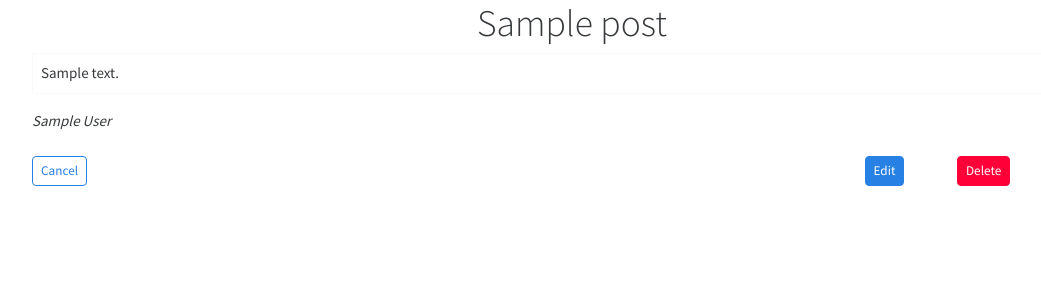
After one commit to mackcooper1408/flask-blogly, a Flask app: page /posts/1 in a window 1280 px wide. The commit adds this page. Shown: the top 300 px of the page, without its empty margins (68-1109 px from the left). Run offline with Flask 2, Linux system fonts and the light colour scheme; tables that the repository leaves empty hold one stand-in row (values such as "Sample post"); some libraries are stand-ins or nearby versions.

Commit message:
updated routing and templates to complete Part Two

```diff
--- a/app.py
+++ b/app.py
@@ -101,7 +101,36 @@ def process_post_form(user_id):
     return redirect(f"/users/{user_id}")
 
 
-# @app.route("/posts/<int:post_id>")
-# @app.route("/posts/<int:post_id>/edit")
-# @app.route("/posts/<int:post_id>/edit", methods=["POST"])
-# @app.route("/posts/<int:post_id>/delete", methods=["POST"])
+@app.route("/posts/<int:post_id>")
+def show_post_details(post_id):
+
+    post = Post.query.get_or_404(post_id)
+
+    return render_template("post_detail.html", post=post)
+
+@app.route("/posts/<int:post_id>/edit")
+def show_edit_post(post_id):
+
+    post = Post.query.get_or_404(post_id)
+
+    return render_template("post_edit.html", post=post)
+
+@app.route("/posts/<int:post_id>/edit", methods=["POST"])
+def process_edit_post_form(post_id):
+
+    post = Post.query.get_or_404(post_id)
+
+    title = request.form['title']
+    content = request.form['content']
+
+    post.edit_post(title, content)
+
+    return redirect(f"/posts/{post_id}")
+
+@app.route("/posts/<int:post_id>/delete", methods=["POST"])
+def process_delete_post(post_id):
+    post = Post.query.get_or_404(post_id)
+
+    Post.delete_post(post)
+
+    return redirect(f"/users/{post.user_id}")
--- a/models.py
+++ b/models.py
@@ -85,6 +85,19 @@ class Post(db.Model):
         db.session.add(new_post)
         db.session.commit()
 
+    def edit_post(self, title, content):
+        self.title = title
+        self.content = content
+
+        db.session.commit()
+
+    @staticmethod
+    def delete_post(post):
+        db.session.delete(post)
+        db.session.commit()
+
+
+
 
 def example_data():
     """Create some sample data."""
--- /dev/null
+++ b/templates/post_detail.html
@@ -0,0 +1,31 @@
+{% extends 'base.html' %}
+
+{% block title %}
+{{ post.title }}
+{% endblock %}
+
+{% block header %}
+<h1 class="text-center">{{ post.title }}</h1>
+{% endblock %}
+
+{% block content %}
+
+<div class="container mx-0">
+    <p class="border border-light p-2">{{ post.content }}</p>
+    <p class="font-italic">{{ post.user.full_name }}</p>
+    <div class="row">
+        <div class="col-9">
+            <a class="btn btn-outline-primary btn-sm rounded mt-2" href="/users/{{ post.user.id }}" role="button">Cancel</a>
+        </div>
+        <div class="col-1">
+            <a class="btn btn-primary btn-sm rounded mt-2" href="/posts/{{ post.id }}/edit" role="button">Edit</a>
+        </div>
+        <div class="col-1">
+            <form action="/posts/{{ post.id }}/delete" method="POST" class="mt-2">
+                <button type="submit" class="btn btn-danger btn-sm rounded">Delete</button>
+            </form>
+        </div>
+    </div>
+</div>
+
+{% endblock %}
```
Also changed, not shown: templates/post_edit.html (+4 -5 lines).
